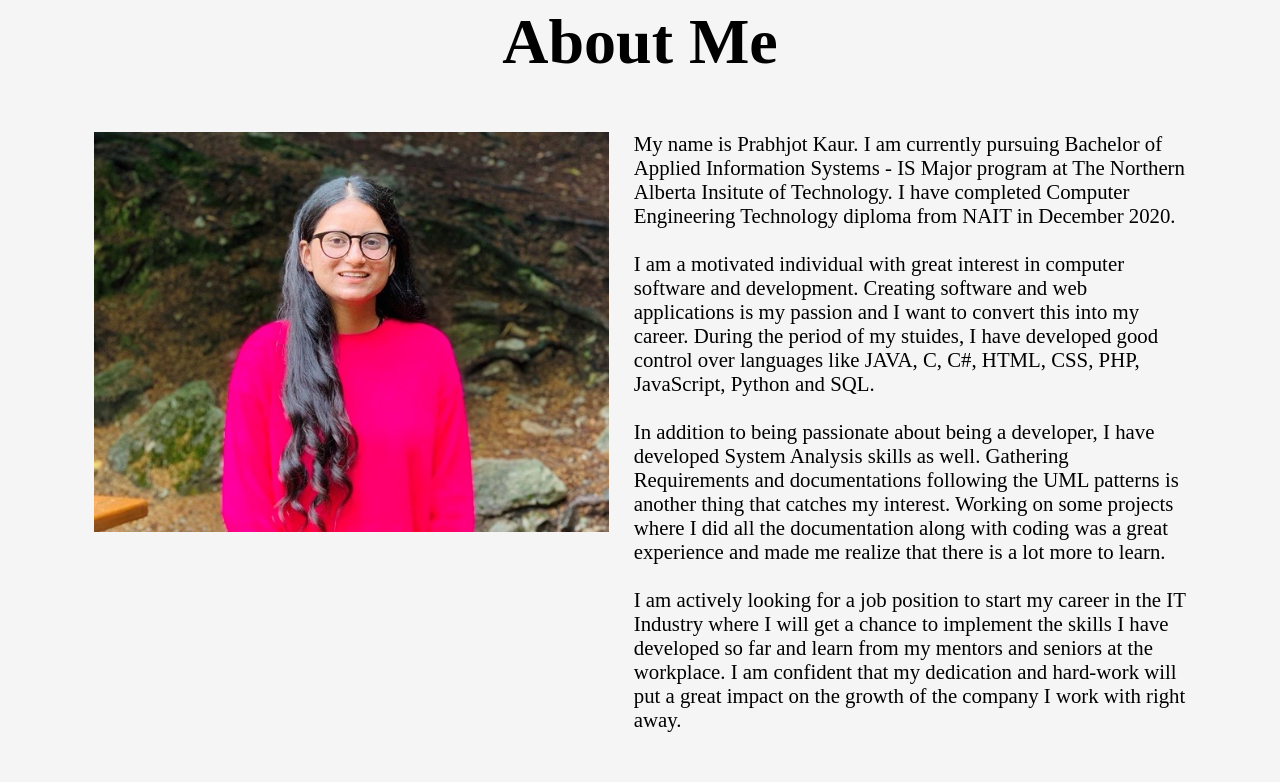
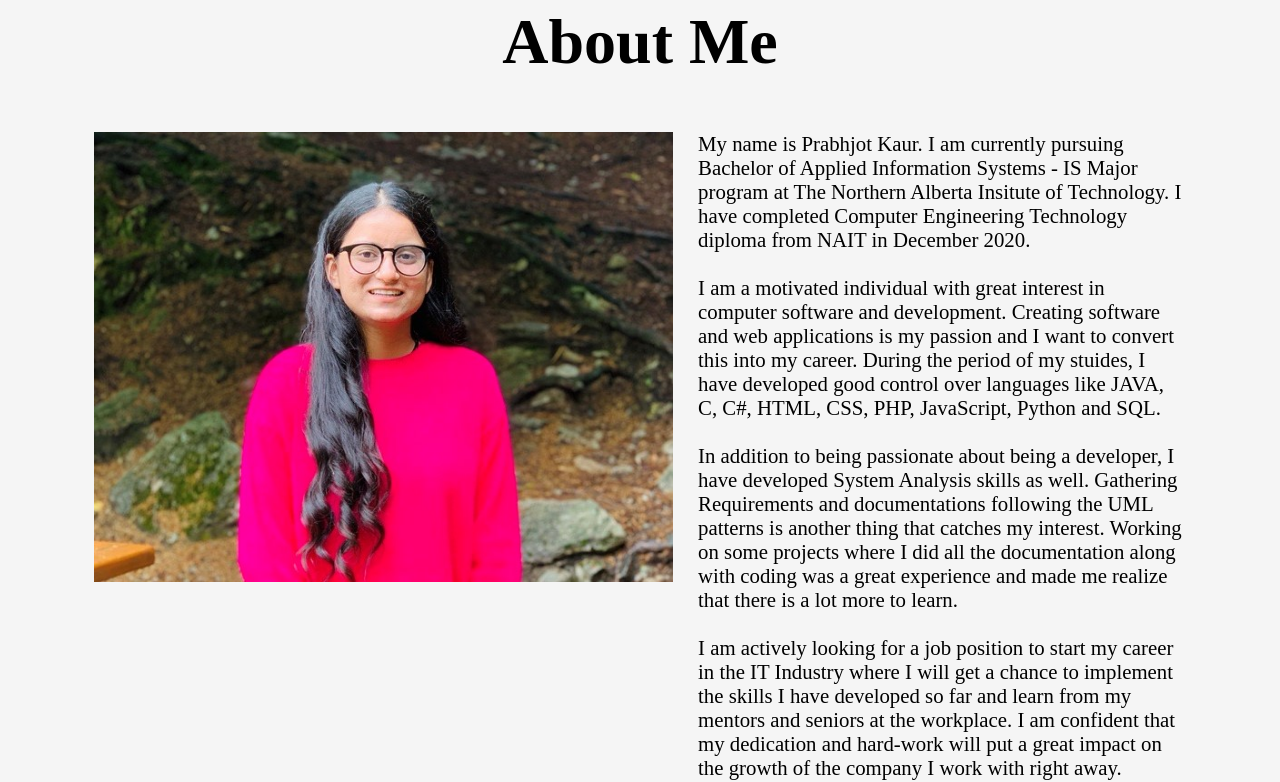
Before and after one commit to Prabhjot99/PrabhjotKaurPortfolio, a plain HTML site: page index.html in a window 1280 px wide. Shown: the part 920-1702 px from the top of the page. Drawn offline with nearby package versions, Linux system fonts and the light colour scheme.

Commit message:
imageheight

```diff
--- a/index.html
+++ b/index.html
@@ -77,7 +77,7 @@
           <div class= "AboutMe">
 
           <div>
-          <img src="MyPhoto.png" height="400">
+          <img src="MyPhoto.png" height="450">
 
           </div>
           <div>
```
